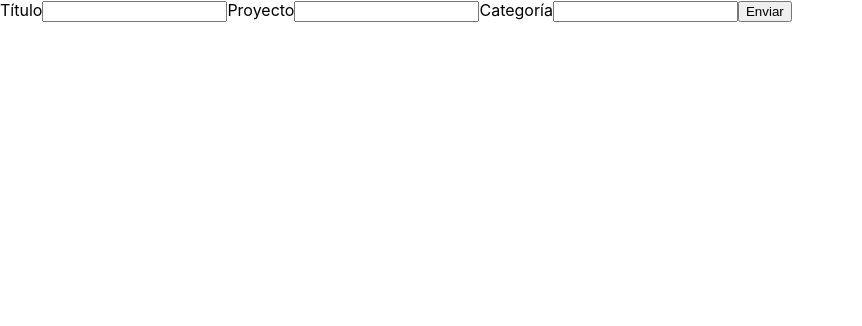
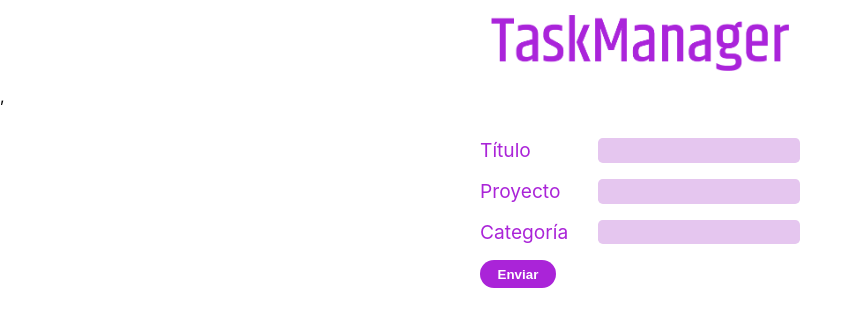
Before and after one commit to fernandodrfigueira/task-manager-client, a React (Create React App) app in the folder client/: page /new in a window 1280 px wide. Shown: the top 326 px of the page, without its empty margins (0-862 px from the left). Built offline with nearby package versions, Linux system fonts and the light colour scheme.

Commit message:
CSS added

```diff
--- a/client/src/App.css
+++ b/client/src/App.css
@@ -1,38 +1,157 @@
+
 .App {
   text-align: center;
 }
 
-.App-logo {
-  height: 40vmin;
-  pointer-events: none;
+.App-header {
+  height: 10vh;
+  display: flex;
+  align-items: center;
+  font-size: calc(10px + 2vmin);
+  color: white;
+  justify-content: center;
+  padding: 0.2rem;
+}
+.basicButton {
+  background-color: rgb(170, 36, 216);
+  color: rgb(255, 255, 255);
+  font-weight: 550;
+  border: none;
+  border-radius: 1rem;
+  padding: 0.4rem 1.1rem;
+}
+.basicIconButton {
+  background-color: rgb(170, 36, 216);
+  color: rgb(255, 255, 255);
+  font-weight: 550;
+  border: none;
+  border-radius: 1rem;
+  padding: 0.6rem 0.8rem;
 }
 
-@media (prefers-reduced-motion: no-preference) {
-  .App-logo {
-    animation: App-logo-spin infinite 20s linear;
-  }
+.mainContainer {
+
+  margin-left: 20vw;
+  max-width: 60vw;
+  display: grid;
+  place-items: center;
+  padding-top: 2rem;
+  text-decoration: none;
+
 }
 
-.App-header {
-  background-color: #282c34;
-  min-height: 100vh;
+.basicButtonRed {
+  background-color: rgb(235, 44, 127);
+  color: rgb(255, 255, 255);
+  font-weight: 550;
+  border: none;
+  border-radius: 1rem;
+  padding: 0.4rem 1.1rem;
+  margin-right: 0.6rem;
+}
+
+.logo {
+  height: 7vh;
+  margin: 10px;
+
+}
+
+.basicCard {
+  background-color: rgb(238, 221, 244);
+  padding: 1.5rem;
+  padding-top: 0.4rem;
+  margin-bottom: 1.8rem;
+  width: 35vw;
+  border-radius: 1rem;
+}
+.taskTitle {
+  color: rgb(170, 36, 216);
+  font-size: 1.8rem;
+  font-weight: 600;
+}
+.taskProject {
+  color: rgb(77, 16, 98);
+  font-size: 1.2rem;
+  font-weight: 500;
+}
+
+.taskCategory {
+  color: rgb(77, 16, 98);
+  font-size: 1rem;
+  font-weight: 500;
+}
+
+.taskStatus {
+  color: rgb(77, 16, 98);
+  font-size: 1rem;
+  font-weight: 500;
+}
+.taskId {
+  color: rgb(170, 36, 216);
+  font-size: 0.8rem;
+  font-weight: 500;
+}
+
+.getAllUl {
+  list-style: none;
+}
+
+.cardButtons {
+  margin-top: 1.4rem;
+}
+
+.formElement {
+  display: flex;
+  justify-content: space-between;
+  width: 25vw;
+  margin-bottom: 1rem;
+}
+
+.basicInput {
+  background-color: rgb(229, 198, 239);
+  border: none;
+  color: white;
+  border-radius: 0.3rem;
+  padding: 0.3rem;
+  width: 15vw;
+}
+
+.basicSelect {
+  background-color: rgb(229, 198, 239);
+  border: none;
+  color: rgb(170, 36, 216);
+  border-radius: 0.3rem;
+  padding: 0.3rem;
+  width: 10vw;
+
+}
+
+.basicLabel {
+  color: rgb(170, 36, 216);
+  font-size: 1.2rem;
+  margin-right: 0.4rem;
+}
+
+.homeSearch {
+  margin-bottom: 1rem;
+  display: flex;
+  justify-content: space-between;
+  width: 25vw;
+
+}
+
+.cardForm {
+  padding: 0.8rem;
   display: flex;
   flex-direction: column;
-  align-items: center;
-  justify-content: center;
-  font-size: calc(10px + 2vmin);
-  color: white;
+  justify-content: space-between;
 }
 
-.App-link {
-  color: #61dafb;
+.login {
+  width: 30vw;
+  margin-left: 35vw;
+  justify-content: space-between;
 }
-
-@keyframes App-logo-spin {
-  from {
-    transform: rotate(0deg);
-  }
-  to {
-    transform: rotate(360deg);
-  }
+.loginTitle {
+  color: rgb(170, 36, 216)
 }
--- a/client/src/App.js
+++ b/client/src/App.js
@@ -5,6 +5,7 @@ import TaskPage from './scenes/TaskPage/TaskPage';
 import AllTasks from './scenes/AllTasks/AllTasks';
 import HomePage from './scenes/HomePage/HomePage';
 import NewTaskPage from './scenes/NewTaskPage/NewTaskPage';
+import logo from './TaskManagerLogo.png'
 
 
 
@@ -12,6 +13,11 @@ import NewTaskPage from './scenes/NewTaskPage/NewTaskPage';
 function App() {
   return (
     <div className="app">
+
+      <header className='App-header'>
+          <img className="logo" src={logo} alt="Logo" />
+      </header>,
+
       <BrowserRouter>
         <Routes>
           <Route
--- a/client/src/components/Task.jsx
+++ b/client/src/components/Task.jsx
@@ -7,27 +7,27 @@ export default function Task({title, project, category, status, _id}) {
     const [updatedCategory, setCategory] = useState(category)
     const [updatedStatus, setStatus] = useState(status)
 
-    return (<div>
+    return (<div className="basicCard">
         {!isEdit&&(
             <div>
-                <p>{updatedTitle}</p>
-                <p>{updatedProject}</p>
-                <p>{updatedCategory}</p>
-                <p>{updatedStatus}</p>
+                <p className="taskTitle">{updatedTitle}</p>
+                <p className="taskProject">{updatedProject}</p>
+                <p className="taskCategory">{updatedCategory}</p>
+                <p className="taskStatus">{updatedStatus}</p>
             </div>
 )}
         {isEdit&&(
-            <div>
-                <input name="title" placeholder={updatedTitle} required onChange={(inputTitle) => {
+            <div className="cardForm">
+                <input className="basicInput" name="title" placeholder={updatedTitle} required onChange={(inputTitle) => {
                     setTitle(inputTitle.target.value)
                 }}/>
-                <input name="project" placeholder={updatedProject} required onChange={(inputProject) => {
+                <input className="basicInput" name="project" placeholder={updatedProject} required onChange={(inputProject) => {
                     setProject(inputProject.target.value)
                 }}></input>
-                <input name="category" placeholder={updatedCategory} required onChange={(inputCategory) => {
+                <input className="basicInput" name="category" placeholder={updatedCategory} required onChange={(inputCategory) => {
                     setCategory(inputCategory.target.value)
                 }}></input>
-                <select value={updatedStatus} onChange={(inputStatus) => {
+                <select className="basicSelect" value={updatedStatus} onChange={(inputStatus) => {
                     setStatus(inputStatus.target.value)
                 }}>
                     <option value="completada">completada</option>
@@ -37,8 +37,9 @@ export default function Task({title, project, category, status, _id}) {
 
             </div>
 )}
-                <p>{_id}</p>
-                <button type="delete" onClick= {() => {
+                <p className="taskId">{_id}</p>
+                <div className="cardButtons">
+                <button className="basicButtonRed" type="delete" onClick= {() => {
                     fetch(`http://localhost:3000/delete/${_id}`, {
                         method: 'DELETE',
                         headers: {
@@ -50,11 +51,11 @@ export default function Task({title, project, category, status, _id}) {
 
                 }>Borrar</button>
                 {!isEdit&&(
-                    <button type="edit" onClick={() => {
+                    <button className="basicButton" type="edit" onClick={() => {
                         setIsEdit(true)
                     }}>Editar</button>)}
                 {isEdit&&(
-                    <button type="submit" onClick={() => {
+                    <button className="basicButton" type="submit" onClick={() => {
                         setIsEdit(false)
                         fetch(`http://localhost:3000/updateTask/?id=${_id}`, {
                             method: 'PUT',
@@ -75,6 +76,7 @@ export default function Task({title, project, category, status, _id}) {
                     console.log(title, project, category)
                     }
                     }>Guardar</button>)}
+                    </div>
             </div>
     )
 }
--- a/client/src/scenes/AllTasks/AllTasks.jsx
+++ b/client/src/scenes/AllTasks/AllTasks.jsx
@@ -24,9 +24,9 @@ export default function AllTasks(){
    [])
    console.log(data);
     return (
-        <div>
-        <button onClick={() => navigate('/new')}>+</button>
-        <ul> {data.map((dataEntry) => {
+        <div className="mainContainer">
+        <button className="basicIconButton" onClick={() => navigate('/new')}>+</button>
+        <ul className="getAllUl"> {data.map((dataEntry) => {
        return <li><Task
                 title={dataEntry.title}
                 project={dataEntry.project}
--- a/client/src/scenes/HomePage/HomePage.jsx
+++ b/client/src/scenes/HomePage/HomePage.jsx
@@ -12,12 +12,15 @@ export default function HomePage(){
         navigate(`/tasks/${id}`);
     }
     return(
-        <div>
-           <button onClick={goSeeAll}>Ver todas</button>
-           <input name="id" required onChange={(inputId) => {
-                    setId(inputId.target.value)
-                }}></input>
-            <button onClick={getById}>Buscar tareas</button>
+        <div className="mainContainer">
+
+            <div className="homeSearch">
+                <input className="basicInput" name="id" required onChange={(inputId) => {
+                        setId(inputId.target.value)
+                    }}></input>
+                <button className="basicButton" onClick={getById}>Buscar tareas</button>
+            </div>
+            <button className="basicButton" onClick={goSeeAll}>Ver todas</button>
         </div>
 
 
--- a/client/src/scenes/LoginPage/LoginPage.jsx
+++ b/client/src/scenes/LoginPage/LoginPage.jsx
@@ -42,21 +42,21 @@ const Login = () => {
       };
 
       return (
-        <div>
-          <h2>Login</h2>
+        <div className='login'>
+          <h2 className='loginTitle'>Login</h2>
           <form onSubmit={handleSubmit}>
-            <div>
-              <label>Email:</label>
-              <input
+            <div  className="formElement">
+              <label className="basicLabel">Email:</label>
+              <input className="basicInput"
                 type="email"
                 value={email}
                 onChange={(e) => setEmail(e.target.value)}
                 required
               />
             </div>
-            <div>
-              <label>Password:</label>
-              <input
+            <div  className="formElement">
+              <label className="basicLabel">Password:</label>
+              <input className="basicInput"
                 type="password"
                 value={password}
                 onChange={(e) => setPassword(e.target.value)}
@@ -64,7 +64,7 @@ const Login = () => {
               />
             </div>
             {error && <p style={{ color: 'red' }}>{error}</p>}
-            <button type="submit" disabled={loading}>
+            <button className="basicButton"type="submit" disabled={loading}>
               {loading ? 'Loading...' : 'Login'}
             </button>
           </form>
--- a/client/src/scenes/NewTaskPage/NewTaskPage.jsx
+++ b/client/src/scenes/NewTaskPage/NewTaskPage.jsx
@@ -1,4 +1,4 @@
-import { toBeRequired } from "@testing-library/jest-dom/matchers"
+
 import { useState } from "react"
 
 export default function NewTaskPage() {
@@ -8,24 +8,30 @@ export default function NewTaskPage() {
 
 
     return (
-        <div>
+        <div className="mainContainer">
             <form onSubmit={e => {
             e.preventDefault();
 
             }}>
-                <label>Título</label>
-                <input name="title" required onChange={(inputTitle) => {
-                    setTitle(inputTitle.target.value)
-                }}/>
-                <label>Proyecto</label>
-                <input name="project" required onChange={(inputProject) => {
+                <div className="formElement">
+                    <label className="basicLabel">Título</label>
+                    <input className="basicInput" name="title" required onChange={(inputTitle) => {
+                        setTitle(inputTitle.target.value)
+                     }}/>
+                </div>
+                <div className="formElement">
+                    <label className="basicLabel">Proyecto</label>
+                    <input className="basicInput" name="project" required onChange={(inputProject) => {
                     setProject(inputProject.target.value)
+                    }}></input>
+                </div>
+                <div className="formElement">
+                    <label className="basicLabel">Categoría</label>
+                    <input className="basicInput" name="category" required onChange={(inputCategory) => {
+                        setCategory(inputCategory.target.value)
                 }}></input>
-                <label>Categoría</label>
-                <input name="category" required onChange={(inputCategory) => {
-                    setCategory(inputCategory.target.value)
-                }}></input>
-                <button type="submit" onClick={() => {
+                </div>
+                <button className="basicButton" type="submit" onClick={() => {
                     fetch('http://localhost:3000/addTask', {
                         method: 'POST',
                         headers: {
--- a/client/src/scenes/TaskPage/TaskPage.jsx
+++ b/client/src/scenes/TaskPage/TaskPage.jsx
@@ -19,7 +19,8 @@ export default function TaskPage(){
         .then(json => setData(json))
     },[])
     return(
-        <Task
+        <div className="mainContainer">
+           <Task
                 title={data.title}
                 project={data.project}
                 category={data.category}
@@ -28,5 +29,7 @@ export default function TaskPage(){
              >
 
        </Task>
+        </div>
+
     )
 }
```
Also changed, not shown: client/public/index.html (line endings or trailing spaces), client/src/TaskManagerLogo.png (added).
